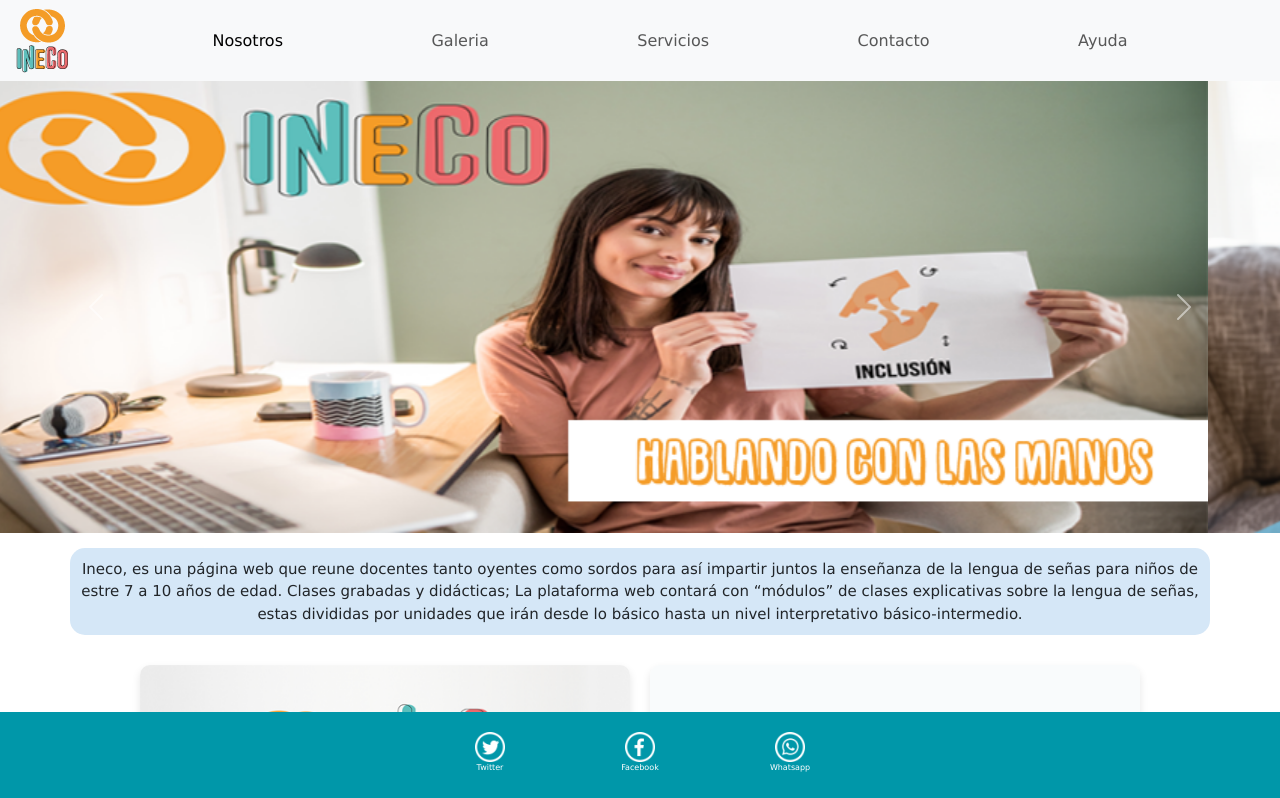
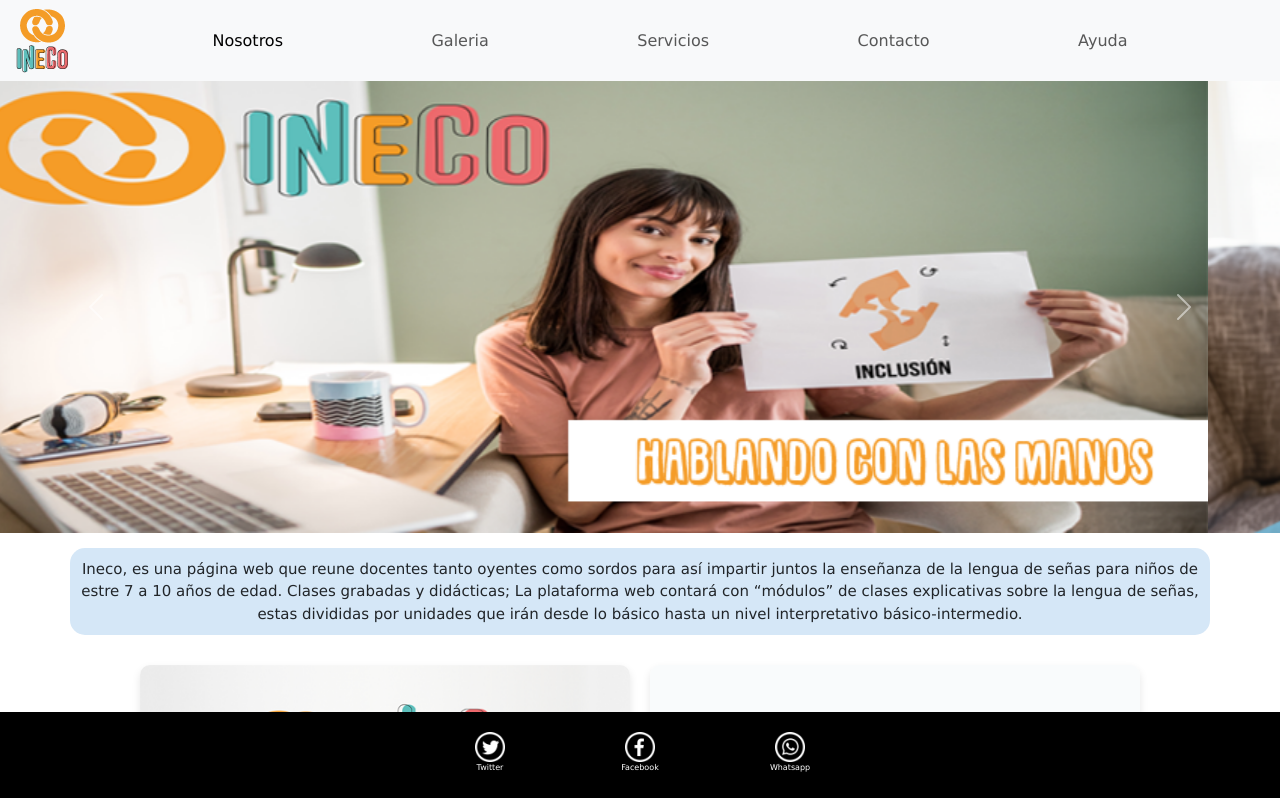
Before and after one commit to cataRaww/proyecto_final1, a plain HTML site: page index.html in a window 1280 px wide. Shown: the top 798 px of the page. Drawn offline with nearby package versions, Linux system fonts and the light colour scheme; files that its build step writes are made by us from their sources.

Commit message:
prueba footer

```diff
--- a/scss/_footer.scss
+++ b/scss/_footer.scss
@@ -10,7 +10,7 @@
     justify-content: center;
     gap: 100px;
     padding: 10px 0;
-    background: #0097a9;
+    background: #000000;
     .icon {
         margin-left: 10px;
         margin-right: 10px;
```
